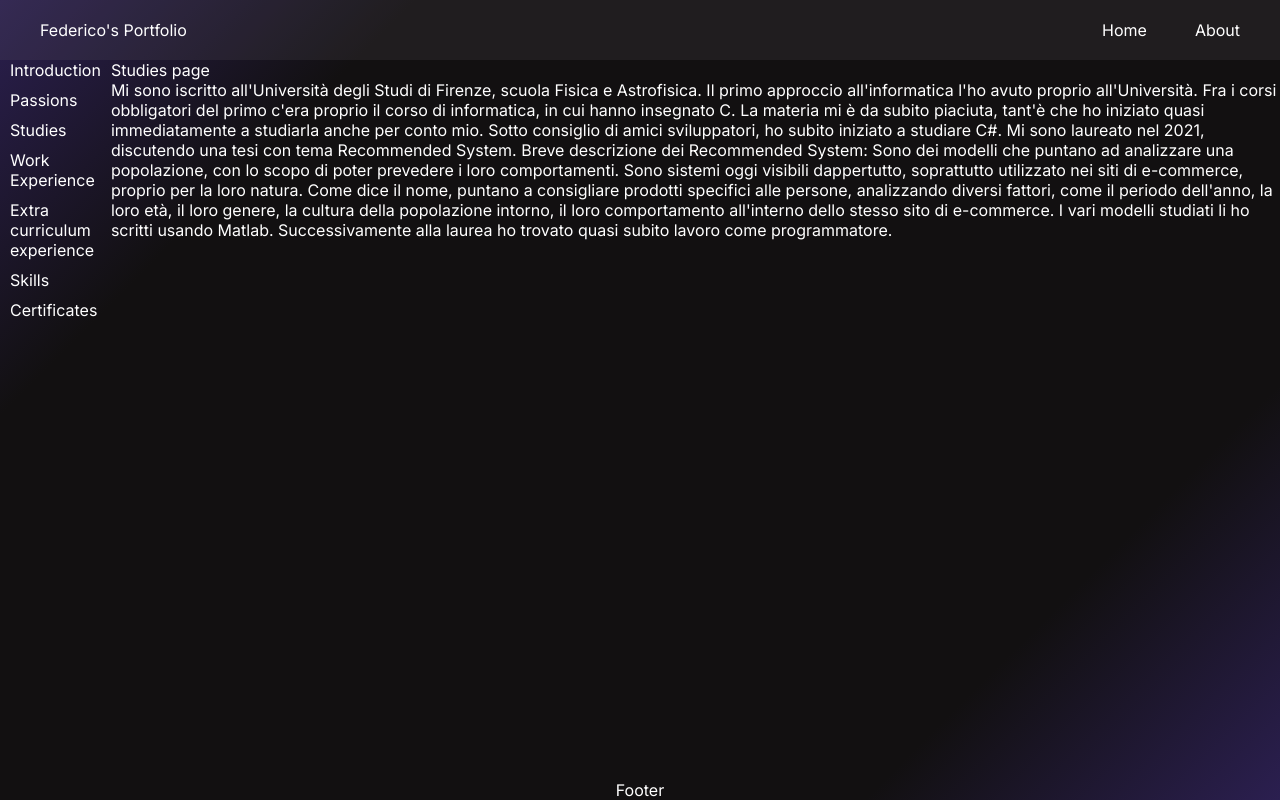
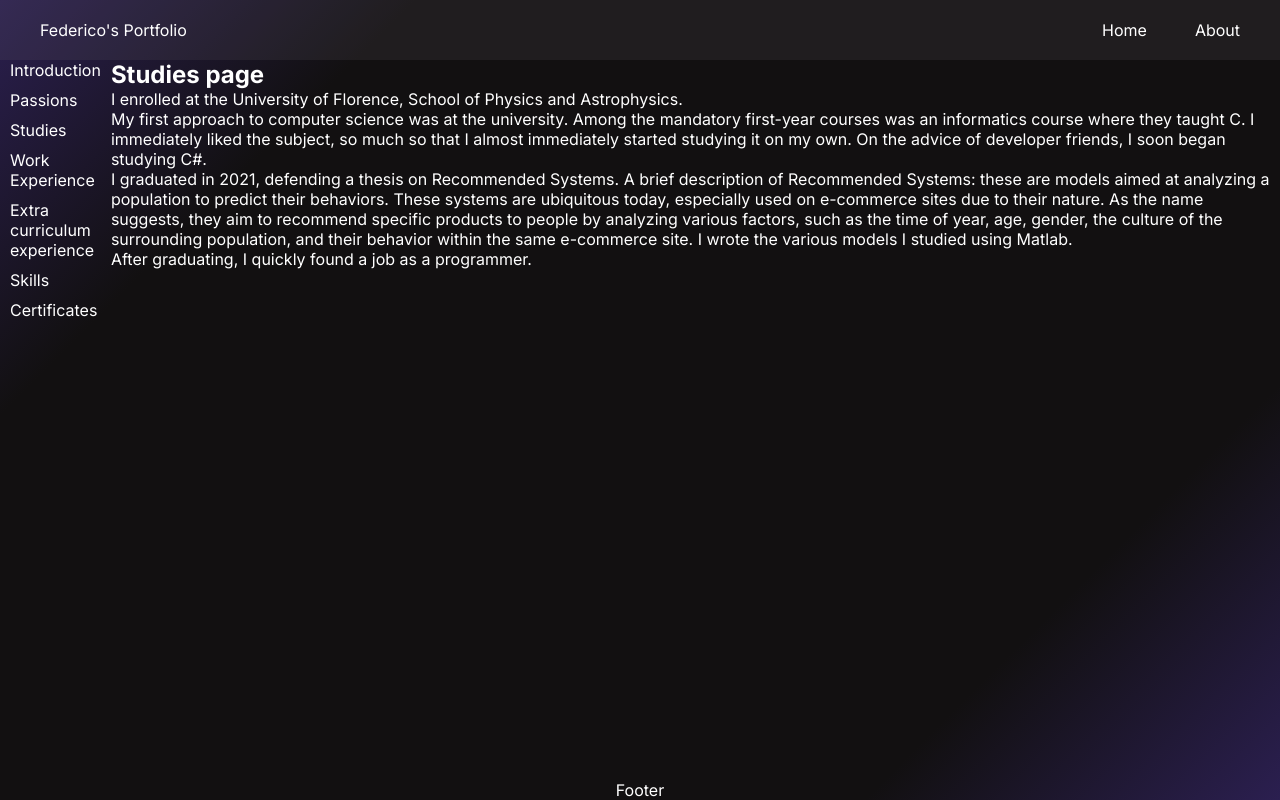
Before and after one commit to Tocco17/portfolio, a Next.js app: page /about/studies in a window 1280 px wide. Built offline with nearby package versions, Linux system fonts and the light colour scheme.

Commit message:
studies page

```diff
--- a/app/about/studies/page.tsx
+++ b/app/about/studies/page.tsx
@@ -1,31 +1,34 @@
 const StudiesPage = () => {
 	return (<>
-		<div>Studies page</div>
+		<h2>Studies page</h2>
 
-		<p>
-			Mi sono iscritto all'Università degli Studi di Firenze, scuola Fisica e Astrofisica.
+		<div>
 
-			Il primo approccio all'informatica l'ho avuto proprio all'Università.
-			Fra i corsi obbligatori del primo c'era proprio il corso di informatica,
-			in cui hanno insegnato C.
-			La materia mi è da subito piaciuta, tant'è che ho iniziato quasi immediatamente
-			a studiarla anche per conto mio.
-			Sotto consiglio di amici sviluppatori, ho subito iniziato a studiare C#.
+			<p>
+				I enrolled at the University of Florence, School of Physics and Astrophysics.
+			</p>
 
-			Mi sono laureato nel 2021, discutendo una tesi con tema Recommended System.
-			Breve descrizione dei Recommended System:
-			Sono dei modelli che puntano ad analizzare una popolazione,
-			con lo scopo di poter prevedere i loro comportamenti.
-			Sono sistemi oggi visibili dappertutto, soprattutto utilizzato nei siti di e-commerce,
-			proprio per la loro natura.
-			Come dice il nome, puntano a consigliare prodotti specifici alle persone,
-			analizzando diversi fattori, come il periodo dell'anno, la loro età, il loro genere,
-			la cultura della popolazione intorno, il loro comportamento all'interno dello stesso
-			sito di e-commerce.
-			I vari modelli studiati li ho scritti usando Matlab.
+			<p>
+				My first approach to computer science was at the university.
+				Among the mandatory first-year courses was an informatics course where they taught C.
+				I immediately liked the subject, so much so that I almost immediately started studying it on my own.
+				On the advice of developer friends, I soon began studying C#.
+			</p>
 
-			Successivamente alla laurea ho trovato quasi subito lavoro come programmatore.
-		</p>
+			<p>
+				I graduated in 2021, defending a thesis on Recommended Systems.
+				A brief description of Recommended Systems: these are models aimed at analyzing a population to predict their behaviors.
+				These systems are ubiquitous today, especially used on e-commerce sites due to their nature.
+				As the name suggests, they aim to recommend specific products to people by analyzing various factors,
+				such as the time of year, age, gender, the culture of the surrounding population,
+				and their behavior within the same e-commerce site.
+				I wrote the various models I studied using Matlab.
+			</p>
+
+			<p>
+				After graduating, I quickly found a job as a programmer.
+			</p>
+		</div>
 	</>)
 }
 
```
